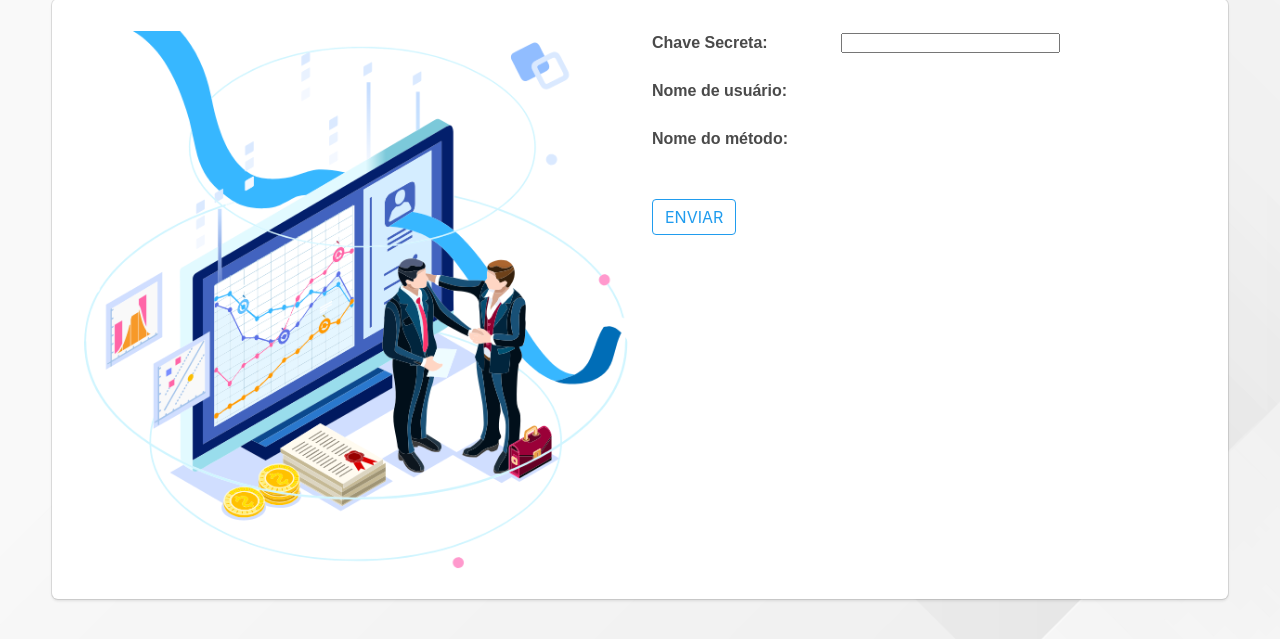
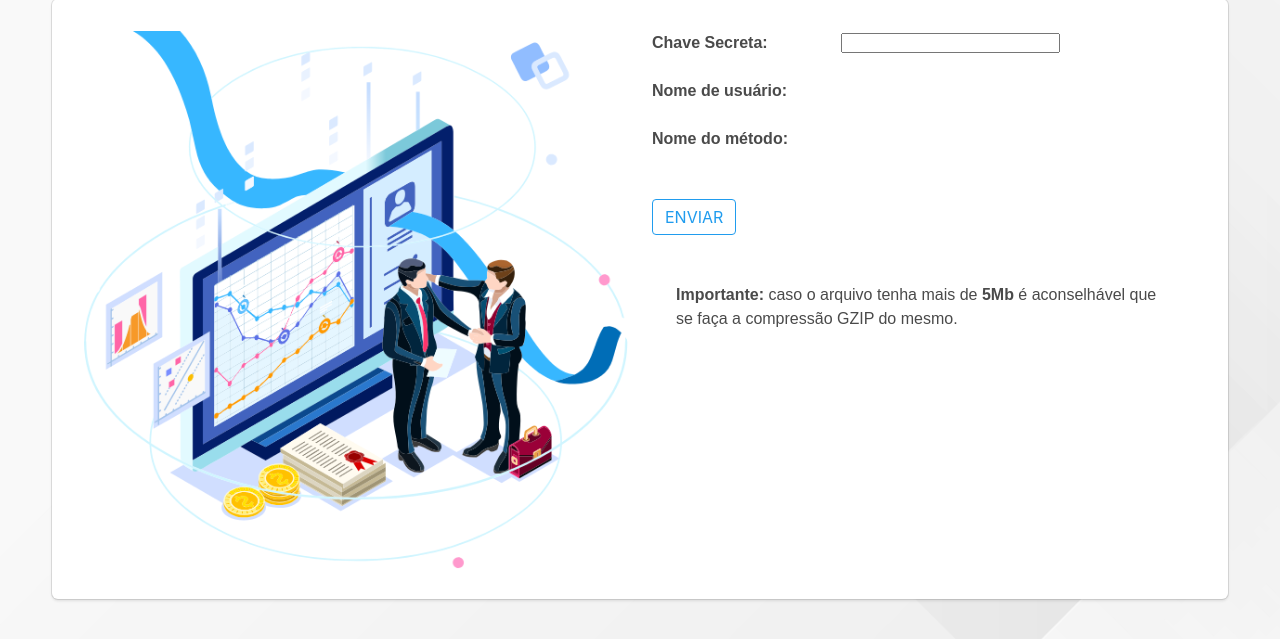
Before and after one commit to MinisterioPublicoRJ/datalakecadg, a Django app: template core/templates/core/upload_manual.html in a window 1280 px wide. Shown: the part 108-747 px from the top of the page. Run offline with Django 3.2, Linux system fonts and the light colour scheme; the template is opened without the code that fills it, so the values that code supplies are empty.

Commit message:
Adiciona nota sobre tamanho do arquivo

```diff
--- a/core/templates/core/upload_manual.html
+++ b/core/templates/core/upload_manual.html
@@ -40,6 +40,9 @@
 
 <div class="section">
   <div class="content">
+      <div class="content">
+          <span class="has-text-weight-bold">Importante:</span> caso o arquivo tenha mais de <span class="has-text-weight-bold">5Mb</span> é aconselhável que se faça a compressão GZIP do mesmo.
+      </div>
         {% if form.errors %}
           <p class="errors">Erro de envio</p>
           {% for field in form %}
```
